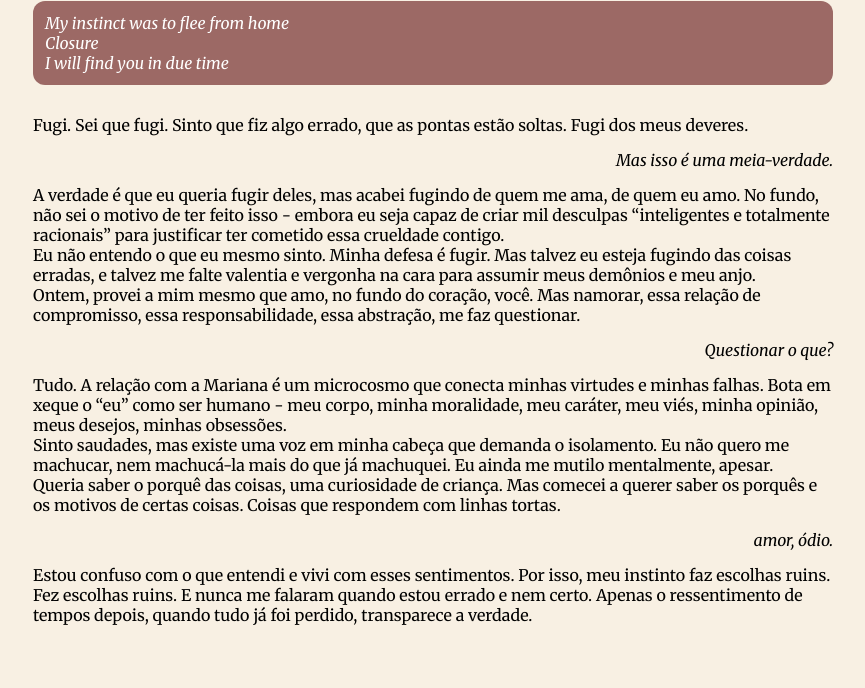
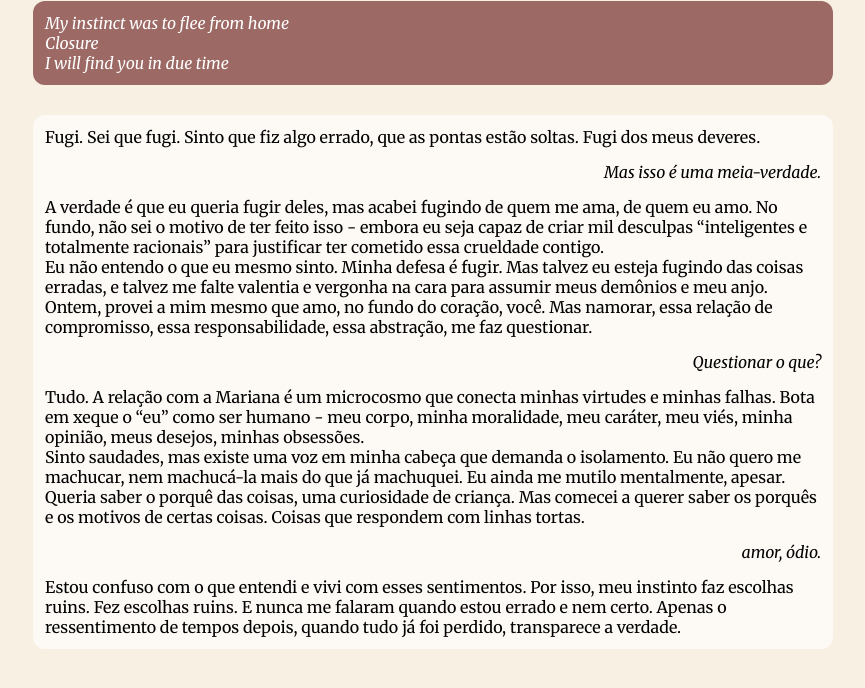
Before and after one commit to haruo-suppai/vocemeuvazio, a plain HTML site: page 21032023.html in a window 1280 px wide. Shown: the part 290-978 px from the top of the page, without its empty margins (207-1072 px from the left). Drawn offline with Linux system fonts and the light colour scheme.

Commit message:
Add files via upload

```diff
--- a/21032023.html
+++ b/21032023.html
@@ -32,7 +32,7 @@
       </div>
     </section>
 
-    <section id="texto-21032023">
+    <section id="texto-21032023" class="textos">
       Fugi. Sei que fugi. Sinto que fiz algo errado, que as pontas estão soltas.
       Fugi dos meus deveres.
       <div class="enunciador">Mas isso é uma meia-verdade.</div>
--- a/style.css
+++ b/style.css
@@ -33,7 +33,7 @@ section {
   padding: 12px;
 }
 
-#texto-autoral {
+.textos {
   background-color: rgba(255, 255, 255, 0.7);
   border-radius: 12px;
   padding: 12px;
```
